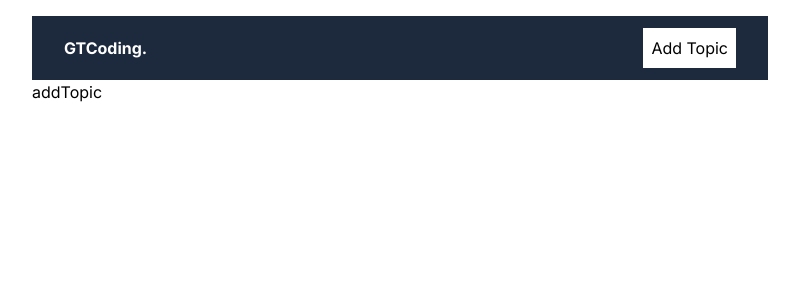
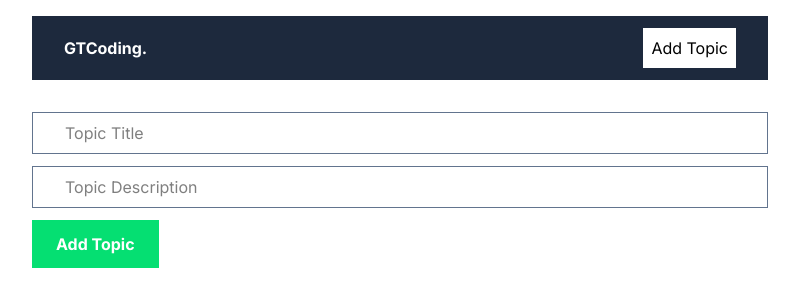
Before and after one commit to md-sakib-chowdhury/Crud, a Next.js app: page /addTopic in a window 1280 px wide. Shown: the top 306 px of the page, without its empty margins (240-1039 px from the left). Built offline with nearby package versions, Linux system fonts and the light colour scheme.

Commit message:
add topic

```diff
--- a/app/addTopic/page.jsx
+++ b/app/addTopic/page.jsx
@@ -1,4 +1,19 @@
-export default function AddTopic(){
+export default function AddTopic() {
 
-    return <div>addTopic</div>;
+    return (
+        <form className="flex flex-col gap-3">
+            <input
+                className="border border-slate-500 px-8 py-2"
+                type="text"
+                placeholder="Topic Title"
+            />
+            <input
+                className="border border-slate-500 px-8 py-2"
+                type="text"
+                placeholder="Topic Description"
+            />
+            <button className="bg-green-400 font-bold text-white py-3 px-6 w-fit">
+                Add Topic</button>
+        </form>
+    );
 }
--- a/app/layout.js
+++ b/app/layout.js
@@ -18,7 +18,7 @@
         <div className="max-w-3xl mx-auto p-4">
         <Navbar />
 
-          {children}
+         <div className="mt-8" >{children}</div>
           </div>
 
       </body>
```
